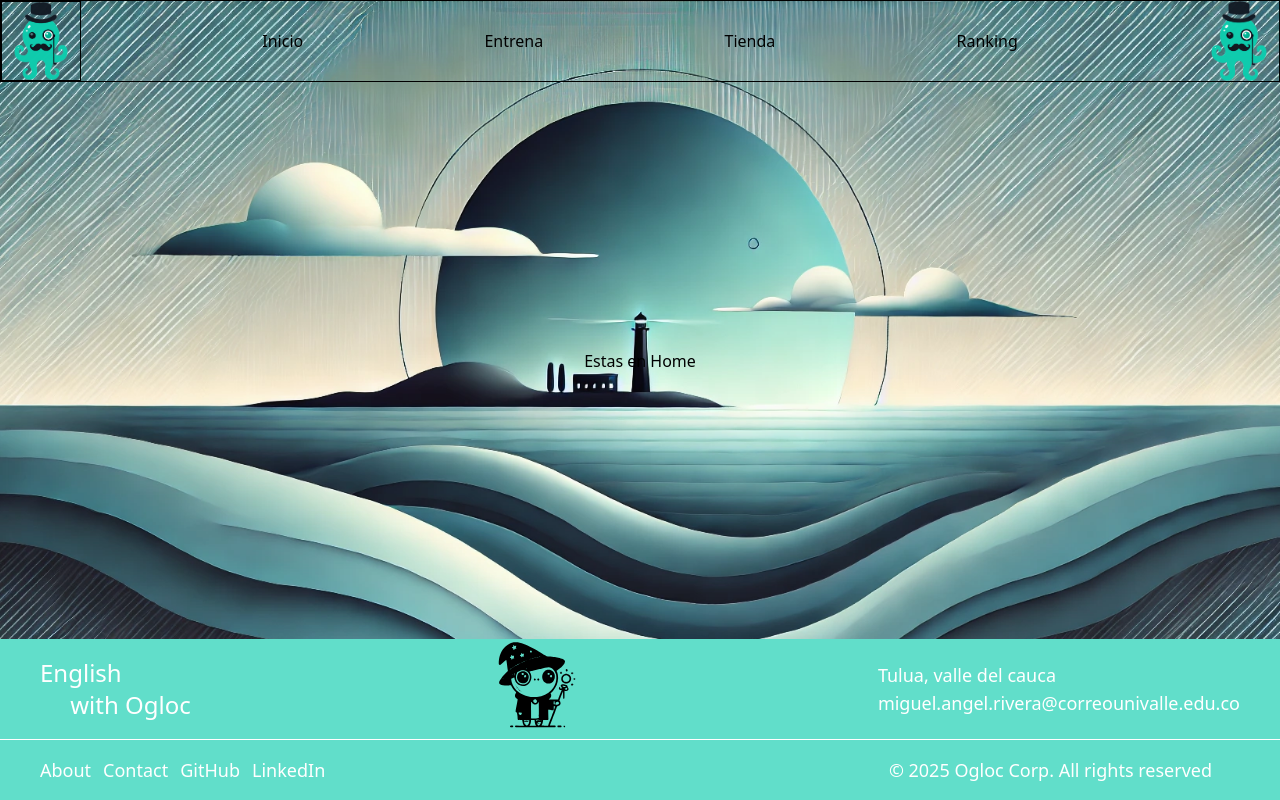
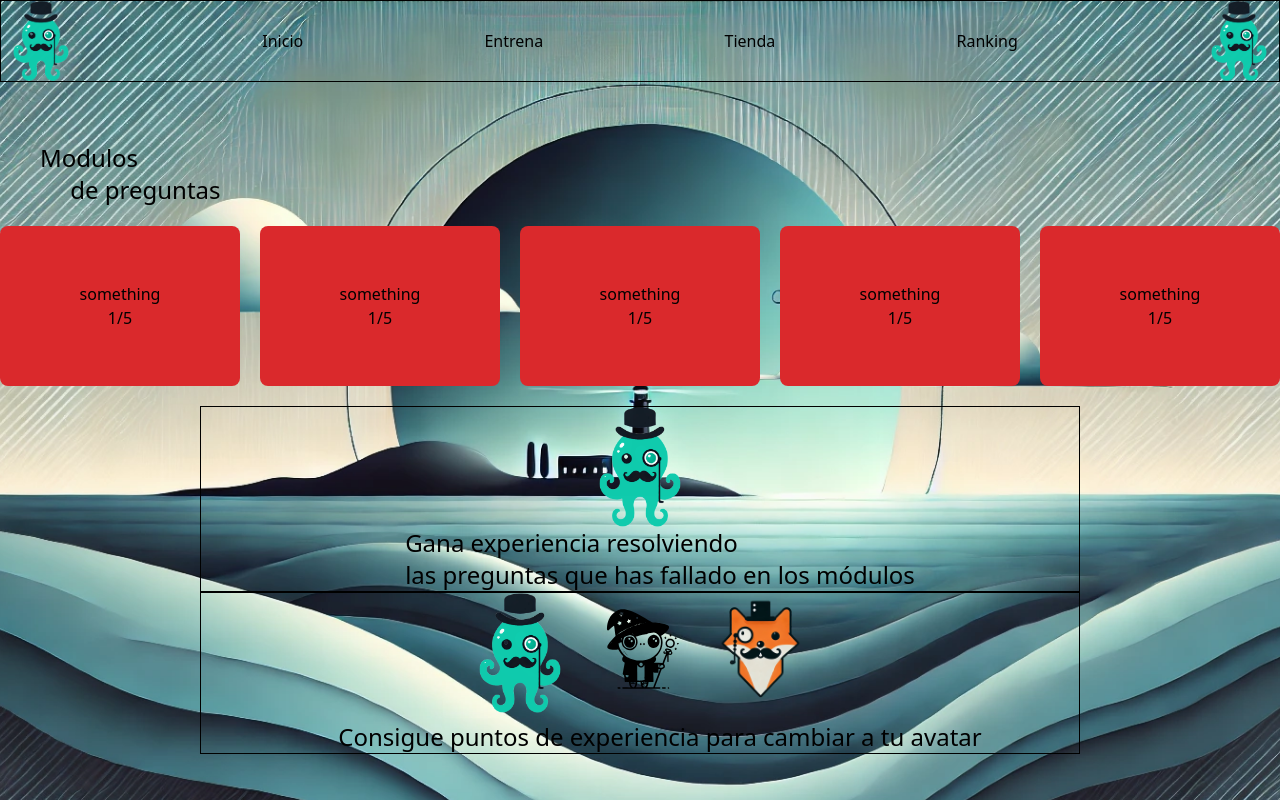
Before and after one commit to BitzKort/Ogloc-Frontend-TG, a React (Vite) app in the folder Ogloc-Frontend/: page / in a window 1280 px wide. Shown: the top 800 px of the page. Built offline with nearby package versions, Linux system fonts and the light colour scheme.

Commit message:
some components for home page

```diff
--- /dev/null
+++ b/Ogloc-Frontend/src/components/QuestionPool.tsx
@@ -0,0 +1,21 @@
+import React from "react";
+
+import Logo from "../assets/Ogloc logo 2.png"
+
+const QuestionPool: React.FC = () => {
+
+    return (
+        <div className="flex flex-col items-center justify-center border mx-50 sm:mx-40 md:mx-50 lg:mx-50 xl:mx-50">
+
+            <img className="w-30 h-30 object-contain" src = {Logo}></img>
+            <h1 className="ml-10 text-2xl whitespace-normal items-center justify-center"> Gana experiencia resolviendo <br />  las preguntas que has fallado en los módulos </h1>
+
+        </div>
+
+
+    )
+
+}
+
+
+export default QuestionPool;
--- /dev/null
+++ b/Ogloc-Frontend/src/components/avatarStoreCard.tsx
@@ -0,0 +1,28 @@
+import React from "react";
+import Ogloc from "../assets/Ogloc logo 2.png"
+import GandalfVerde from "../assets/rana-Ogloc.svg"
+import Gustavf from "../assets/zorro ogloc.png"
+const AvatarStoreCard: React.FC = () => {
+
+    return (
+
+        <div className="flex flex-col gap-2 border items-center justify-center mx-50 sm:mx-40 md:mx-50 lg:mx-50 xl:mx-50">
+
+            <div className="flex flex-row gap -3  items-center">
+                <img className="object-contain w-30 h-30 " src={Ogloc}></img>
+                <img className="object-contain w-30 h-30 " src={GandalfVerde}></img>
+                <img className="object-contain w-30 h-30 " src={Gustavf}></img>
+
+            </div>
+
+            <h1 className="ml-10 text-2xl"> Consigue puntos de experiencia para cambiar a tu avatar</h1>
+
+        </div>
+
+
+
+    )
+}
+
+
+export default AvatarStoreCard;
--- /dev/null
+++ b/Ogloc-Frontend/src/components/lessonCard.tsx
@@ -0,0 +1,29 @@
+import React from "react"
+
+interface LessonCardProps {
+
+    title:string;
+    QCount: string;
+
+}
+
+const LessonCard: React.FC<LessonCardProps> = ({title, QCount}) => {
+
+
+    return (
+
+        <div className=" flex flex-col bg-[#DA292C] w-60 h-40 items-center justify-center flex-shrink-0 rounded-lg">
+
+            <h1> {title} </h1>
+            <h2> {QCount} </h2>
+
+        </div>
+
+
+
+    )
+
+}
+
+
+export default LessonCard
--- a/Ogloc-Frontend/src/components/navBar.tsx
+++ b/Ogloc-Frontend/src/components/navBar.tsx
@@ -9,7 +9,7 @@ const NavBar: React.FC = () => {
 
         <div className="flex felx-row gap-3 min-w-full justify-between items-center border ">
 
-            <img className ="w-20 h-20 object-contain border"src={Logo}></img>
+            <img className ="w-20 h-20 object-contain"src={Logo}></img>
 
             <button> Inicio</button>
             <button> Entrena </button>
--- /dev/null
+++ b/Ogloc-Frontend/src/components/ranking.tsx
@@ -0,0 +1,19 @@
+import React from "react";
+
+
+const Ranking: React.FC = () => {
+
+    return (
+
+        <div className="flex flex-col">
+
+            <h1> Ranking de Jugadores </h1>
+
+        </div>
+
+    )
+
+
+}
+
+export default Ranking;
--- a/Ogloc-Frontend/src/index.css
+++ b/Ogloc-Frontend/src/index.css
@@ -3,3 +3,14 @@
 @tailwind base;
 @tailwind components;
 @tailwind utilities;
+
+
+
+.custom-scroll::-webkit-scrollbar {
+    display: none; /* Oculta la barra de scroll en Chrome, Safari y Edge */
+  }
+
+  .custom-scroll {
+    -ms-overflow-style: none; /* Oculta la barra en Internet Explorer y Edge */
+    scrollbar-width: none; /* Oculta la barra en Firefox */
+  }
--- a/Ogloc-Frontend/src/layout/mainLayout.tsx
+++ b/Ogloc-Frontend/src/layout/mainLayout.tsx
@@ -14,11 +14,11 @@ const MainLayout: React.FC<MainLayoutProps> = ({children, navBar}) => {
 
     return (
 
-        <div className="flex flex-col min-h-screen bg-cover bg-center " style={{ backgroundImage: `url(${fondo})` }}>
+        <div className="flex flex-col min-h-screen bg-cover bg-center" style={{ backgroundImage: `url(${fondo})` }}>
 
         {navBar && <NavBar/>}
 
-        <main className="flex-grow flex justify-center items-center m-2 sm:m-4 md:m-8 lg:m-12 xl:m-16">
+        <main className="flex-grow flex justify-center m-2 sm:m-3 md:m-7 lg:m-11 xl:m-15">
 
             {children}
 
--- a/Ogloc-Frontend/src/pages/home.tsx
+++ b/Ogloc-Frontend/src/pages/home.tsx
@@ -1,6 +1,11 @@
 import React from "react";
 import MainLayout from "../layout/mainLayout";
 
+import LessonCard from "../components/lessonCard";
+
+import QuestionPool from "../components/QuestionPool";
+
+import AvatarStoreCard from "../components/avatarStoreCard";
 
 interface HomeProps {
 
@@ -16,8 +21,28 @@ const Home: React.FC<HomeProps> = ({showNavBar})=>{
 
         <MainLayout navBar = {showNavBar} >
 
-            <div className="flex items-center justify-center">
-               <h1>Estas en Home</h1>
+            <div className="flex flex-col min-w-screen min-h-full">
+
+               <h1 className="ml-10 text-2xl whitespace-normal"> Modulos <br /> &emsp;  de preguntas</h1>
+
+               <div className="flex flex-row gap-5 overflow-x-auto custom-scroll my-5">
+
+                {/* here is just and example for the lesson's scroll side*/}
+                <LessonCard title="something" QCount="1/5"/>
+                <LessonCard title="something" QCount="1/5"/>
+                <LessonCard title="something" QCount="1/5"/>
+                <LessonCard title="something" QCount="1/5"/>
+                <LessonCard title="something" QCount="1/5"/>
+                <LessonCard title="something" QCount="1/5"/>
+                <LessonCard title="something" QCount="1/5"/>
+                <LessonCard title="something" QCount="1/5"/>
+                <LessonCard title="something" QCount="1/5"/>
+                <LessonCard title="something" QCount="1/5"/>
+               </div>
+
+            <QuestionPool/>
+            <AvatarStoreCard/>
+
             </div>
 
         </MainLayout>
```
